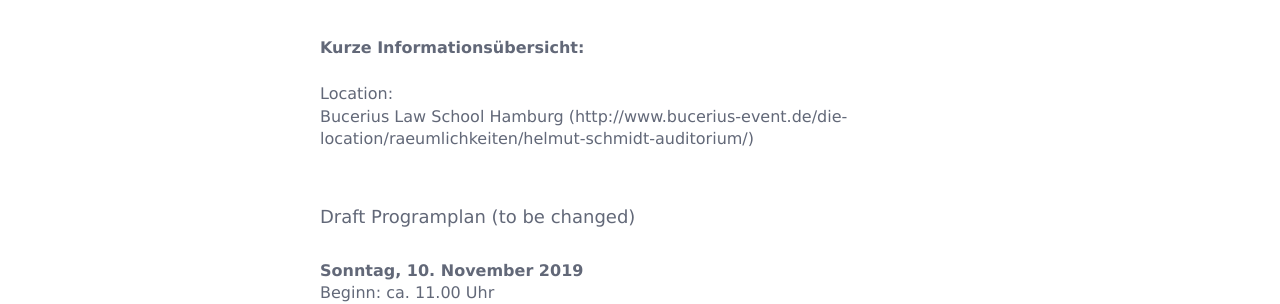
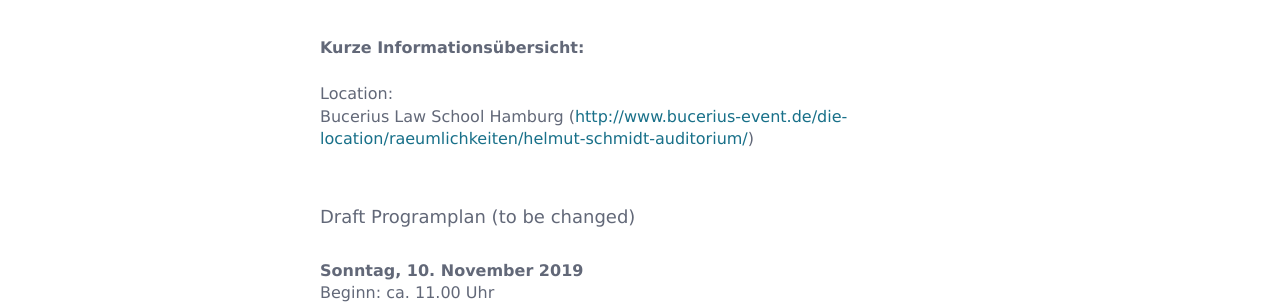
Before and after one commit to denog/denog.github.io, a Jekyll site: the page built from de/meetings/denog11/index.md, in a window 1280 px wide. Shown: the part 217-521 px from the top of the page. Built offline with Jekyll 4.4.1, drawn with Linux system fonts in a browser that asks for light colours; some web fonts are replaced; part of the change alters nothing that is shown.

```diff
--- a/de/meetings/denog11/index.md
+++ b/de/meetings/denog11/index.md
@@ -23,7 +23,7 @@ breadcrumbs: [<a href="../archiv.html">Archiv</a>]
             <br>
             Location:<br>
             Bucerius Law School Hamburg
-            (http://www.bucerius-event.de/die-location/raeumlichkeiten/helmut-schmidt-auditorium/)
+            (<a href='http://www.bucerius-event.de/die-location/raeumlichkeiten/helmut-schmidt-auditorium/' target='_new'>http://www.bucerius-event.de/die-location/raeumlichkeiten/helmut-schmidt-auditorium/</a>)
             <br>
             <br>
             <br>
```
